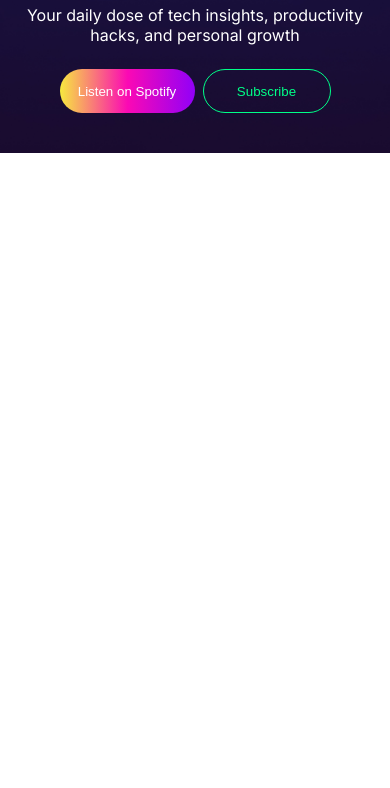
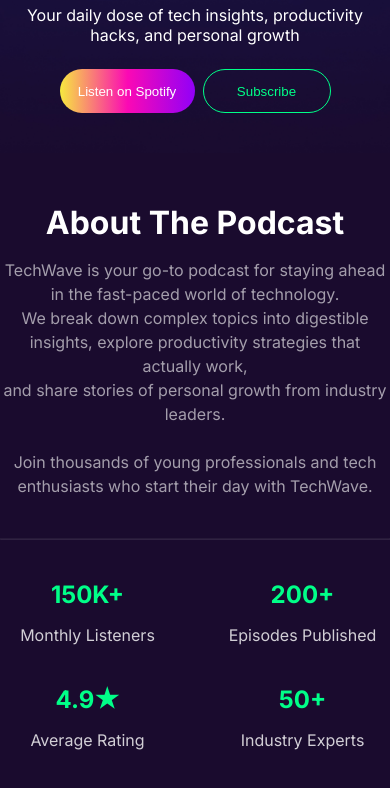
Before and after one commit to rakibulhasan02/A02-TECH-WAVE, a plain HTML site: page index.html in a window 390 px wide. Shown: the part 560-1348 px from the top of the page. Before the commit the page ends 844 px from the top, so only its background shows below. Drawn offline with Linux system fonts and the light colour scheme.

Commit message:
Add about  section and responsive for mobile device

```diff
--- a/index.html
+++ b/index.html
@@ -42,6 +42,45 @@
 
         </div>
     </header>
+    <main>
+        <section class="about-section header-color">
+            <div class="about-container">
 
+                <div class="about-info">
+
+                <h2 class=" about-title color-white">About The Podcast</h2>
+                <p class="about-des primary-p">TechWave is your go-to podcast for staying ahead in the fast-paced world of technology.<br>
+We break down complex topics into digestible insights, explore productivity strategies that actually work,<br>
+and share stories of personal growth from industry leaders. <br><br>Join thousands of young professionals and tech enthusiasts who start their day with TechWave.</p>
+
+            </div>
+            <hr class="line">
+
+            <div class="about-rating">
+                <div class="ratting-info">
+
+                    <h1 class="color-green rating">150K+</h1>
+                    <p class="rating-des">Monthly Listeners</p>
+                 </div>
+                <div class="ratting-info">
+
+                    <h1 class="color-green rating">200+</h1>
+                    <p class="rating-des">Episodes Published</p>
+                 </div>
+                <div class="ratting-info">
+
+                    <h1 class="color-green rating">4.9★</h1>
+                    <p class="rating-des">Average Rating</p>
+                 </div>
+                <div class="ratting-info">
+
+                    <h1 class="color-green rating">50+</h1>
+                    <p class="rating-des">Industry Experts</p>
+                 </div>
+
+            </div>
+            </div>
+        </section>
+    </main>
 </body>
 </html>
--- a/styles/styles.css
+++ b/styles/styles.css
@@ -212,6 +212,51 @@
   box-shadow: 0px 0px 3px #00ffa3;
   letter-spacing: 0.1em;
 }
+
+
+/* about section */
+.about-section{
+    height: 646px;
+    padding-top: 50px;
+}
+.about-container{
+    max-width: 1200px;
+    margin: 0 auto;
+    text-align: center;
+}
+
+.about-title{
+    font-size: 3rem;
+    font-weight: 700;
+    margin-bottom: 1rem;
+}
+.about-des{
+  margin-bottom: 5rem;
+}
+.line{
+    opacity: 10%;
+  margin-bottom: 5rem;
+
+}
+
+.about-rating{
+    display: grid;
+    grid-template-columns:repeat(4,1fr);
+    gap: 5rem;
+
+    /* justify-content: start; */
+
+}
+.rating{
+    margin-bottom: 1rem;
+}
+
+.rating-des{
+    font-size: 1rem;
+    line-height: 1.25rem;
+    opacity: 80%;
+    color: #FFFFFF;
+}
 @media screen and (max-width:576px) {
     body{
         max-width:440px ;
@@ -242,5 +287,17 @@
 .banner-container{
     max-width: 400px;
 }
+ /* about-section */
+ .about-title {
+    font-size: 2rem;
 
 }
+
+.line,.about-des{
+    margin-bottom:2.5rem ;
+}
+.about-rating{
+   grid-template-columns:repeat(2,1fr);
+   gap: 2.5rem;
+}
+}
```
